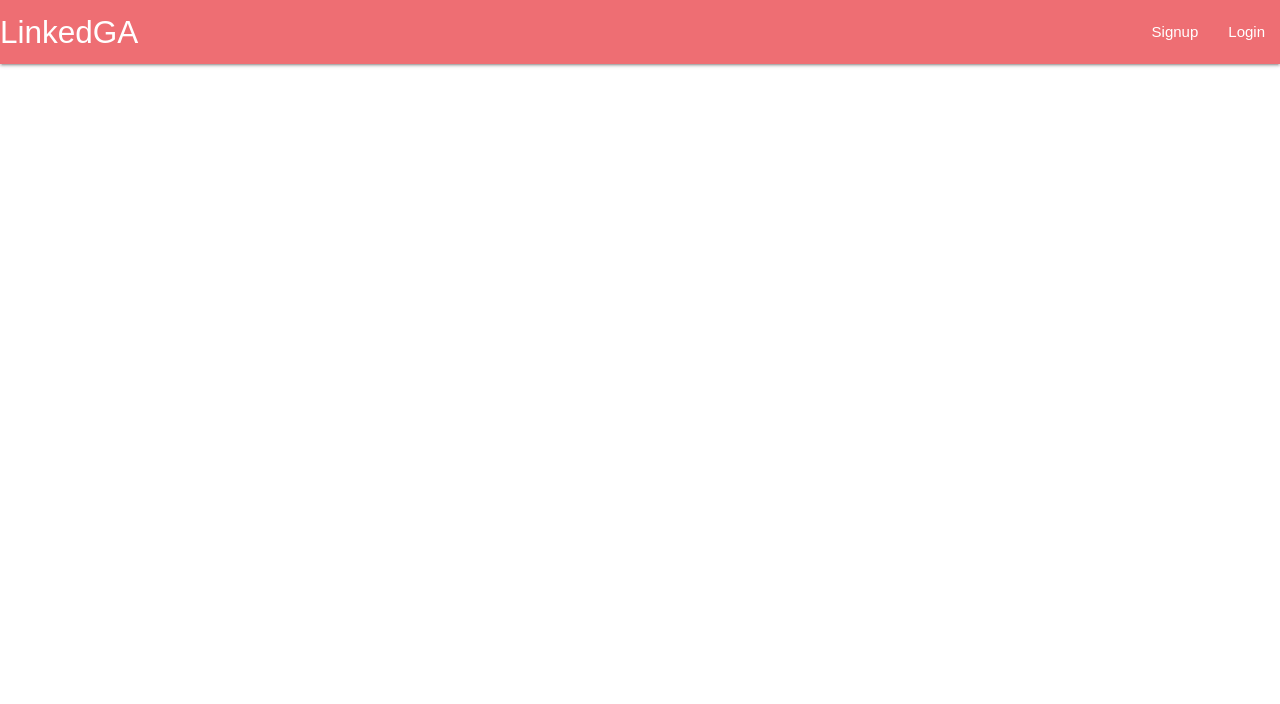
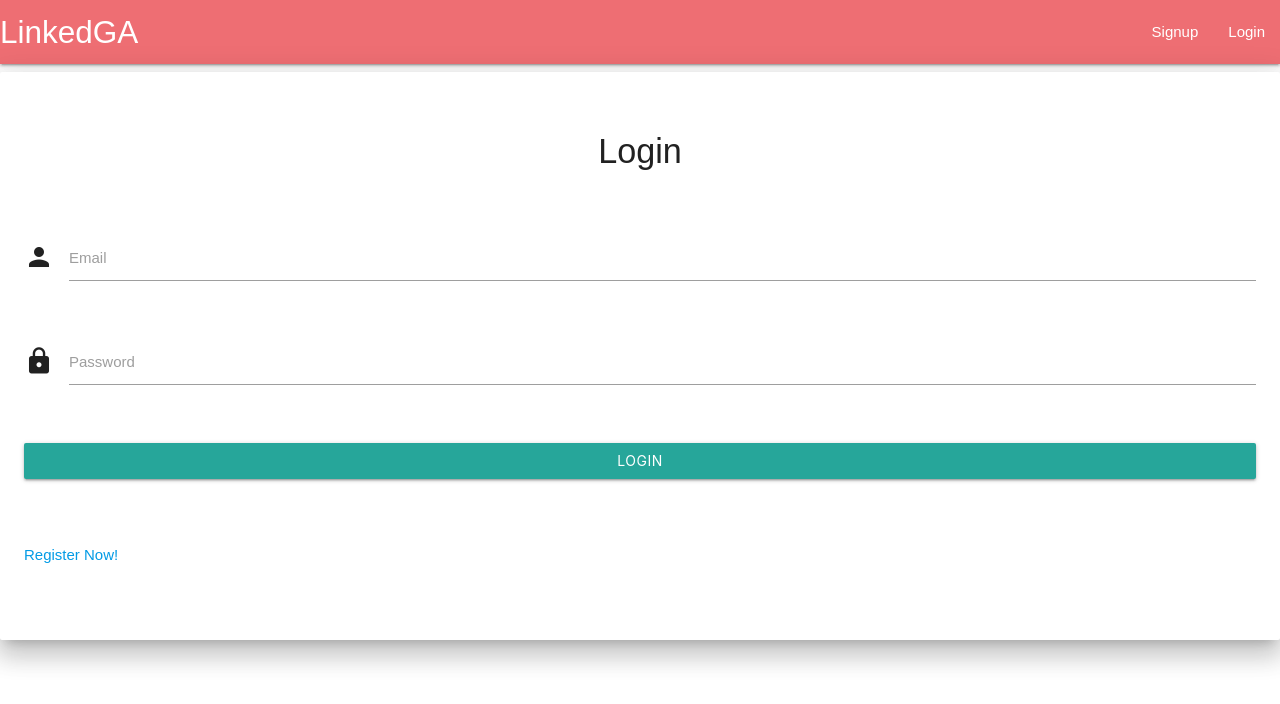
Before and after one commit to dchuong09/LinkedGA-client, a React (Create React App) app: page /login in a window 1280 px wide. Shown: the top 704 px of the page. Built offline with nearby package versions, Linux system fonts and the light colour scheme.

Commit message:
fixed auth

```diff
--- a/package.json
+++ b/package.json
@@ -5,6 +5,7 @@
   "dependencies": {
     "axios": "^0.18.0",
     "jwt-decode": "^2.2.0",
+    "materialize-social": "^1.0.3",
     "react": "^16.4.0",
     "react-dom": "^16.4.0",
     "react-router-dom": "^4.2.2",
--- a/src/App.js
+++ b/src/App.js
@@ -1,5 +1,5 @@
 import React, { Component } from 'react';
-import {Switch, Route, Redirect } from 'react-router-dom';
+import {Switch, Route, Redirect} from 'react-router-dom';
 import jwt_decode from 'jwt-decode';
 import setAuthToken from './utils/setAuthToken';
 
@@ -7,7 +7,7 @@ import Navbar from './components/Navbar';
 import HomePage from './pages/HomePage';
 import Profile from './pages/Profile';
 import Signup from './pages/Signup';
-// import Login from './pages/Login';
+import Login from './pages/Login';
 
 class App extends Component {
   state = {
@@ -34,21 +34,22 @@ class App extends Component {
     if (localStorage.getItem('jwtToken') !== null) {
       localStorage.removeItem('jwtToken');
       this.setState({ currentUser: null, isAuthenticated: false });
-      // <Redirect to='/' />;
+
     }
   }
 
   render() {
+    console.log('current user', this.state.currentUser)
 
-    // const PrivateRoute = ({component: Component, ...rest}) => {
-    //   <Route {...rest} render={(props) => (
-    //       this.state.isAuthenticated === true
-    //         ? <Component {...props} />
-    //         : <Redirect to='/login' />
-    //     )} />
-    // }
+    const PrivateRoute = ({component: Component, ...rest}) => (
+      <Route {...rest} render={(props) => (
+        this.state.isAuthenticated === true
+          ? <Component {...props} />
+          : <Redirect to='/login' />
+      )} />
+    )
 
-            // <Route path='/login' render={ (props) => <Login {...props} setCurrentUser={this.setCurrentUser} /> } />
+
     return (
       <div className="">
         <Navbar handleLogout={this.handleLogout} isAuthed={this.state.isAuthenticated} />
@@ -56,7 +57,8 @@ class App extends Component {
           <Switch>
             <Route exact path='/' component={HomePage} />
             <Route path='/signup' component={Signup} />
-            <Route path='/profile' component={Profile} />
+            <Route path='/login' render={ (props) => <Login {...props} setCurrentUser={this.setCurrentUser} /> } />
+            <PrivateRoute path='/profile' component={Profile} />
           </Switch>
         </main>
       </div>
--- a/src/components/Navbar.js
+++ b/src/components/Navbar.js
@@ -12,7 +12,7 @@ const Navbar = (props) => {
 			     	props.isAuthed
 				      	?   <ul id="nav-mobile" className="right hide-on-med-and-down">
 				      			<li><Link to='/profile'>Profile</Link></li>
-				      			<li><span onClick={props.handleLogout} to='/'>Logout</span></li>
+				      			<li><Link onClick={props.handleLogout} to='/'>Logout</Link></li>
 				      		</ul>
 				      	:   <ul id="nav-mobile" className="right hide-on-med-and-down">
 				      			<li><Link to='/signup'>Signup</Link></li>
--- /dev/null
+++ b/src/pages/Login.js
@@ -0,0 +1,84 @@
+import React, {Component} from 'react';
+import axios from 'axios';
+import jwt_decode from 'jwt-decode';
+import setAuthToken from '../utils/setAuthToken';
+import {Link} from 'react-router-dom';
+
+class Login extends Component {
+	state = {
+		email: '',
+		password: '',
+	}
+
+	handleChange = (e) => {
+		this.setState({
+			[e.target.name]: e.target.value
+		})
+	}
+
+	handleSubmit = (e) => {
+		e.preventDefault();
+		const userData = {
+			email: this.state.email,
+			password: this.state.password,
+		}
+
+		axios.post('http://localhost:8080/api/login', userData)
+		  .then(res => {
+		  	const { token } = res.data;
+		  	// save to localStorage
+		  	localStorage.setItem('jwtToken', token);
+		  	// set token to Auth Header
+		  	setAuthToken(token);
+		  	// Decode token to get user data
+		  	const decoded = jwt_decode(token);
+		  	// Set current user
+		  	this.props.setCurrentUser(decoded);
+		  	this.props.history.push('/profile');
+		  })
+		  .catch(err => console.log(err));
+	}
+
+	render() {
+		return (
+			<div>
+				<div className="col s12 z-depth-4 card-panel">
+			      <form className="login-form" onSubmit={this.handleSubmit}>
+			        <div className="row">
+			          <div className="input-field col s12 center">
+			            <h4 className="center login-form-text">Login</h4>
+			          </div>
+			        </div>
+			        <div className="row margin">
+			          <div className="input-field col s12">
+			            <i className="material-icons prefix">person</i>
+			            <input id="username" type="email" name="email" value={this.state.email} onInput={this.handleChange} />
+			            <label htmlFor="username" className="center-align">Email</label>
+			          </div>
+			        </div>
+			        <div className="row margin">
+			          <div className="input-field col s12">
+			            <i className="material-icons prefix">lock</i>
+			            <input id="password" type="password" name="password" value={this.state.password} onInput={this.handleChange} />
+			            <label htmlFor="password">Password</label>
+			          </div>
+			        </div>
+			        <div className="row">
+			          <div className="input-field col s12">
+			            <button type='submit' className="btn waves-effect waves-light col s12">Login</button>
+			          </div>
+			        </div>
+			        <div className="row">
+			          <div className="input-field col s6 m6 l6">
+			            <p className="margin medium-small"><Link to='/signup'>Register Now!</Link></p>
+			          </div>
+			        </div>
+
+			      </form>
+			    </div>
+			</div>
+		);
+	}
+}
+
+export default Login;
--- a/src/pages/Profile.js
+++ b/src/pages/Profile.js
@@ -2,6 +2,13 @@ import React, {Component} from 'react';
 import '../styles/profile.css';
 
 class Profile extends Component {
+	state = {
+		name: '',
+		location: '',
+		github: ''
+	}
+
+
 	render() {
 		return (
 			<div>
--- a/src/pages/Signup.js
+++ b/src/pages/Signup.js
@@ -1,11 +1,14 @@
 import React, {Component} from 'react';
 import axios from 'axios';
 import {Link} from 'react-router-dom';
+import '../styles/materialize-social.css';
 
 class Signup extends Component {
 	state = {
 		name: '',
 		email: '',
+		location: '',
+		github: '',
 		password: '',
 		password2: '',
 	}
@@ -54,6 +57,20 @@ class Signup extends Component {
 							</div>
 							<div className="row margin">
 								<div className="input-field col s12">
+									<i className="material-icons prefix">place</i>
+									<input id="user_location" type="text" className="validate" name="location" value={this.state.location} onInput={this.handleChange} />
+									<label htmlFor="user_email" className="center-align">Location</label>
+								</div>
+							</div>
+							<div className="row margin">
+								<div className="input-field col s12">
+									<i className="material-icons prefix">computer</i>
+									<input id="user_github" type="text" className="validate" name="github" value={this.state.github} onInput={this.handleChange} />
+									<label htmlFor="user_email" className="center-align">Github</label>
+								</div>
+							</div>
+							<div className="row margin">
+								<div className="input-field col s12">
 									<i className="material-icons prefix">lock</i>
 									<input id="user_passw" type="password" className="validate" name="password" value={this.state.password} onInput={this.handleChange} />
 									<label htmlFor="user_passw">Password</label>
```
Also changed, not shown: src/styles/materialize-social.css (added), 1 other file (tests, documents, lock files or other folders).
